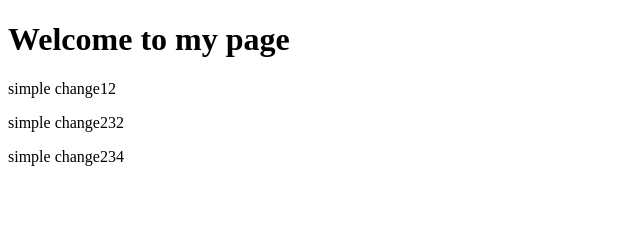
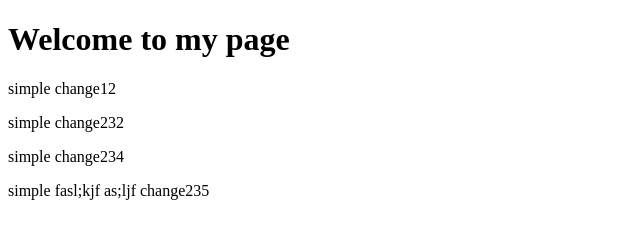
Before and after one commit to JSanchezG/CS264, a plain HTML site: page CMSC264/WebContent/resume/index.html in a window 1280 px wide. Shown: the whole page, without its empty margins (0-640 px from the left). Drawn offline with Linux system fonts and the light colour scheme.

Commit message:
another change, again

```diff
--- a/CMSC264/WebContent/resume/index.html
+++ b/CMSC264/WebContent/resume/index.html
@@ -9,5 +9,6 @@
 <p>simple change12<p>
 <p>simple change232<p>
 <p>simple change234<p>
+<p>simple fasl;kjf as;ljf change235<p>
 </body>
 </html>
```
